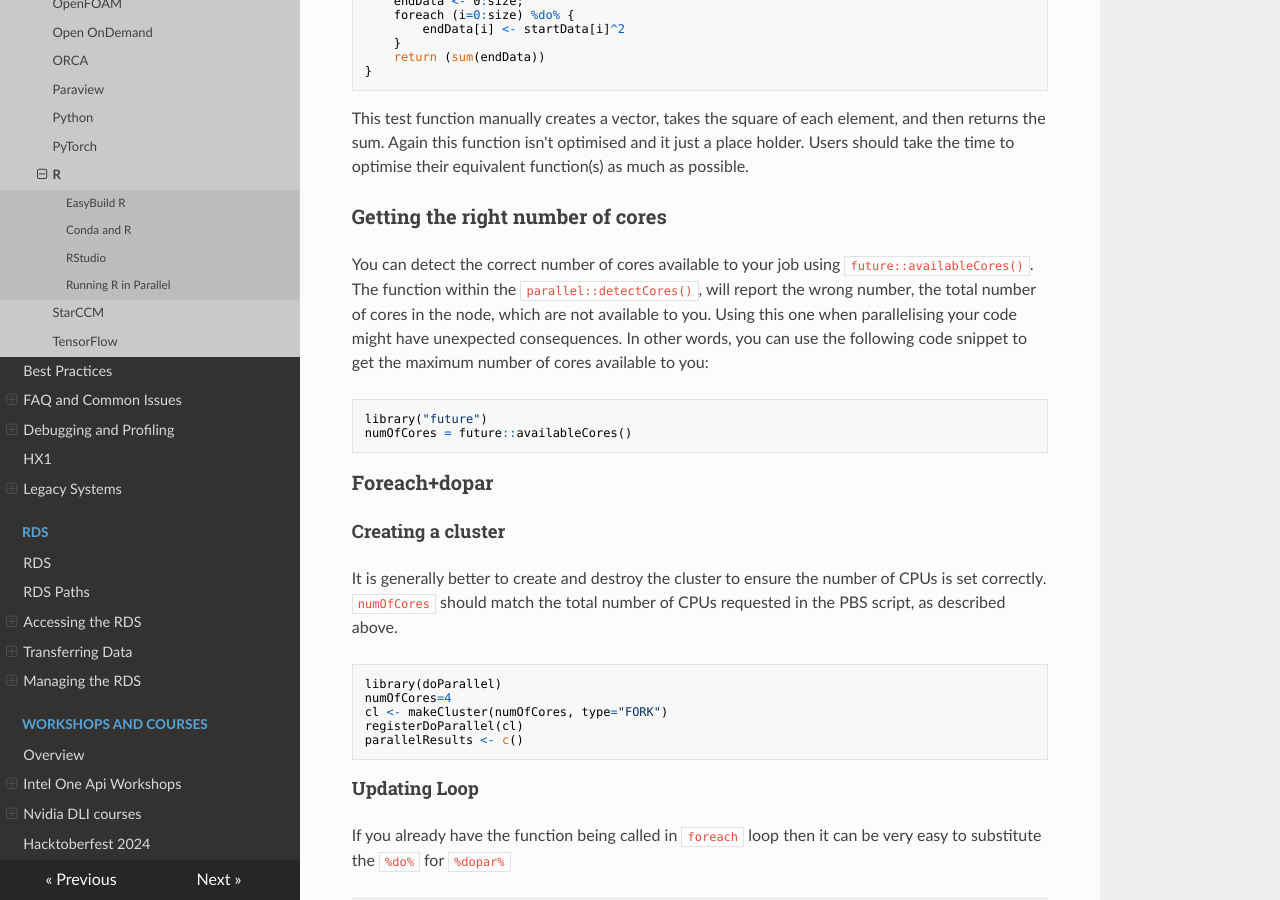
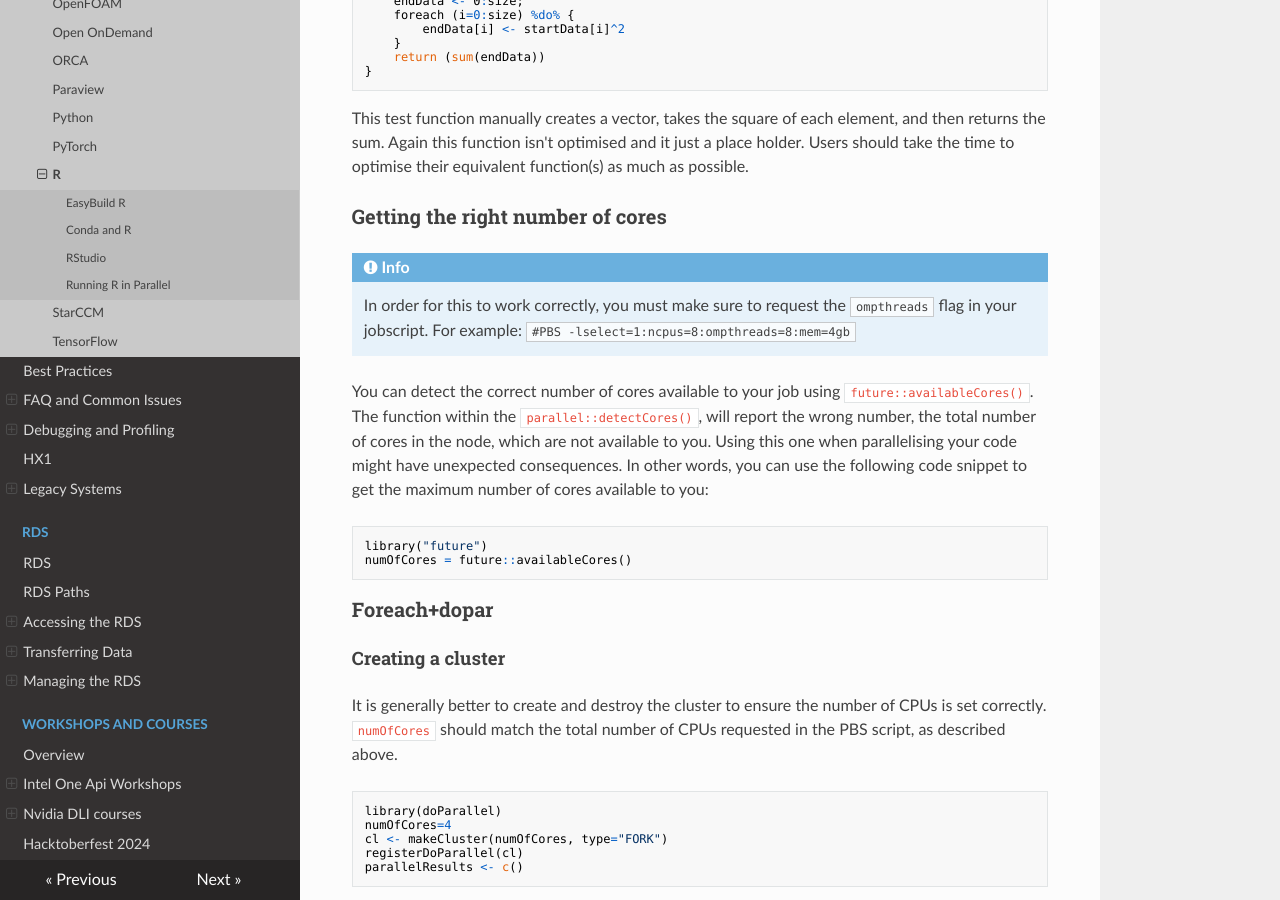
Before and after one commit to ImperialCollegeLondon/icl-rcs-user-guide, an MkDocs documentation site: the page built from docs/hpc/applications/guides/R.md, in a window 1280 px wide and 900 px high, scrolled down 1965 px. Built offline with MkDocs 1.6.1, drawn with Linux system fonts in a browser that asks for light colours; nearby versions of some CDN libraries.

Commit message:
add ompthreads mention for getting R to detect cores (#54)

````diff
--- a/docs/hpc/applications/guides/R.md
+++ b/docs/hpc/applications/guides/R.md
@@ -85,6 +85,9 @@ This test function manually creates a vector, takes the square of each element,
 
 ### Getting the right number of cores
 
+!!! info
+	In order for this to work correctly, you must make sure to request the `ompthreads` flag in your jobscript. For example: `#PBS -lselect=1:ncpus=8:ompthreads=8:mem=4gb`
+
 You can detect the correct number of cores available to your job using `future::availableCores()`. The function within the `parallel::detectCores()`, will report the wrong number, the total number of cores in the node, which are not available to you. Using this one when parallelising your code might have unexpected consequences. In other words, you can use the following code snippet to get the maximum number of cores available to you:
 
 ```R
````
